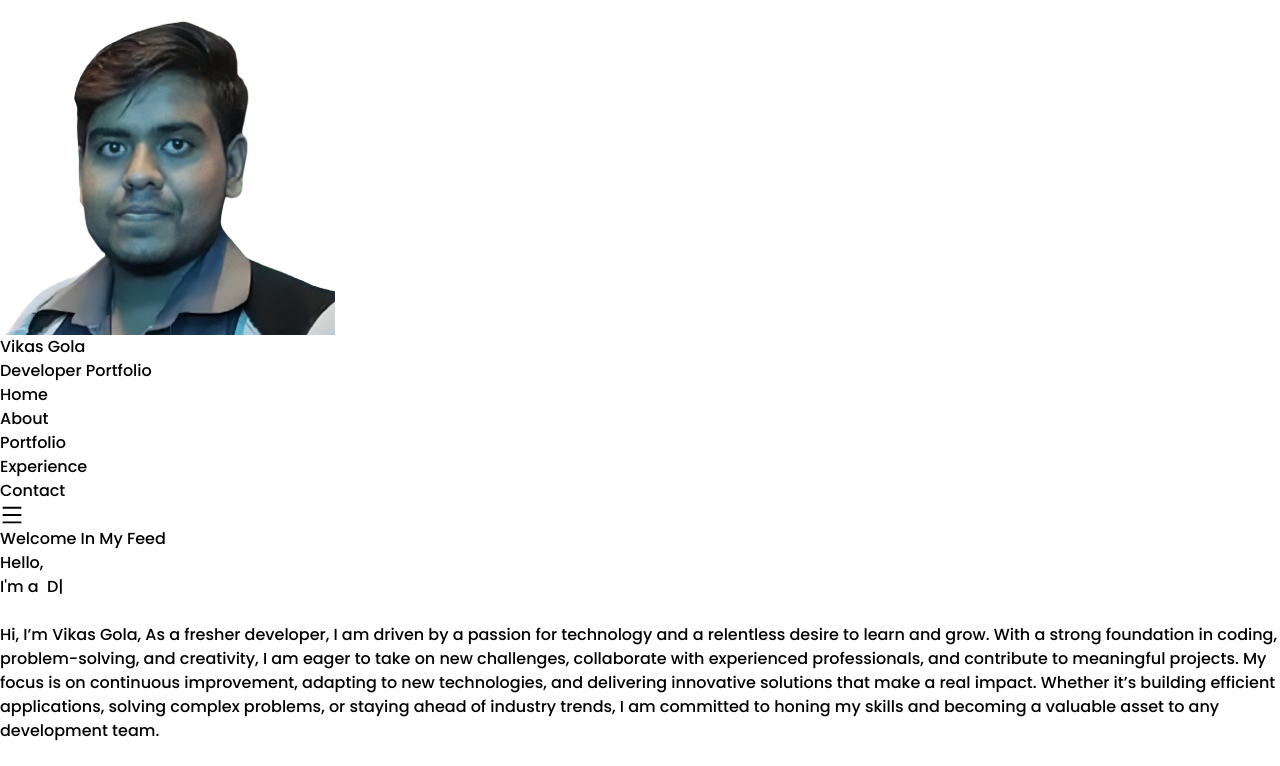
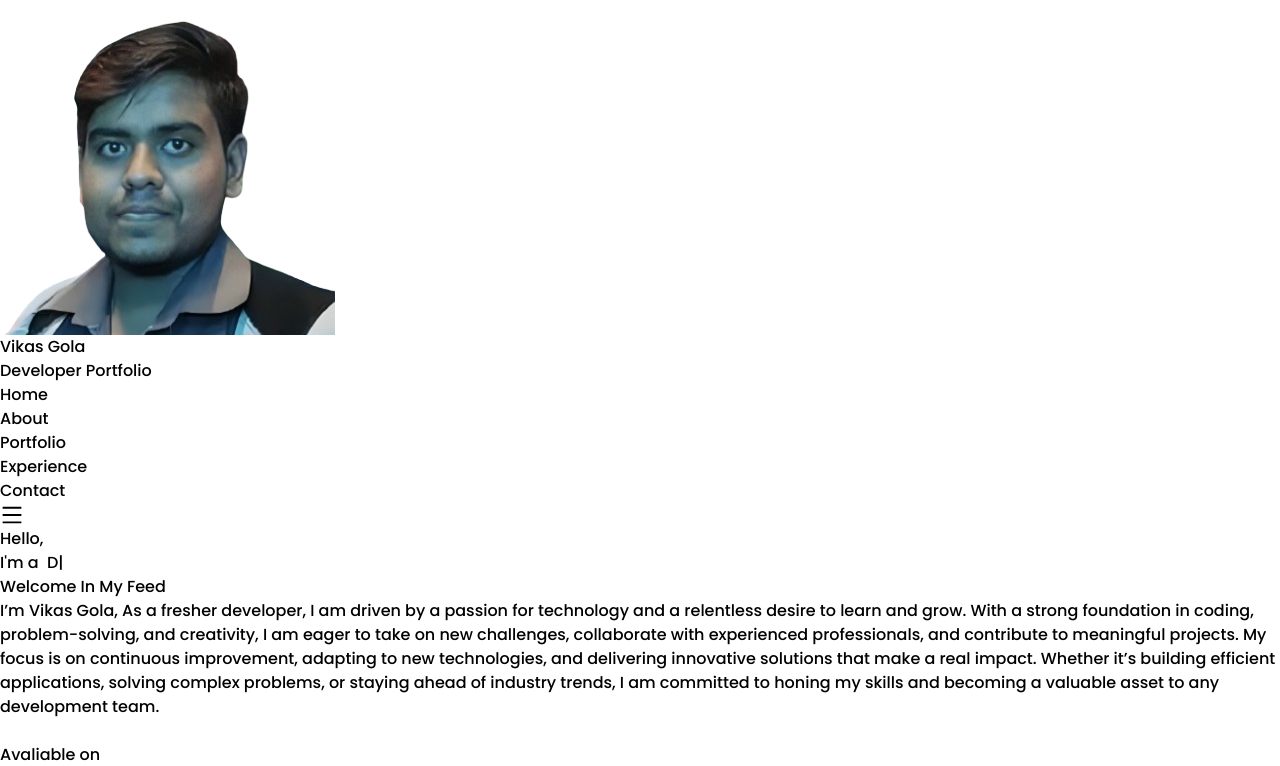
Before and after one commit to GlobalCodingTutorial/Portfolio.github.io, a React (Vite) app: page / in a window 1280 px wide. Shown: the top 766 px of the page. Built offline with nearby package versions, Linux system fonts and the light colour scheme.

Commit message:
change-9

```diff
--- a/src/components/Home.jsx
+++ b/src/components/Home.jsx
@@ -19,7 +19,6 @@ function Home() {
          <div className='flex flex-col md:flex-row'>
             {/*left side*/}
            <div className='md:w-1/2 mt-12 md:mt-24 space-y-2 order-2 md:order-1'>
-             <span className='text-xl'>Welcome In My Feed</span>
              <div className='flex space-x-1 text-2xl md:text-4xl'>
                <h1>Hello,
                 <br /><h2 className='text-blue-400'>I'm a &nbsp;
@@ -34,9 +33,10 @@ function Home() {
                 </h2>
                </h1>
              </div>
+             <span className='text-xl'>Welcome In My Feed</span>
              <br />
              <p className='text-sm md:text-md text-justify'>
-               Hi, I’m Vikas Gola, As a fresher developer, I am driven by a passion for technology and a relentless desire to
+               I’m Vikas Gola, As a fresher developer, I am driven by a passion for technology and a relentless desire to
                learn and grow. With a strong foundation in coding, problem-solving, and creativity, I am
                eager to take on new challenges, collaborate with experienced professionals, and
                contribute to meaningful projects. My focus is on continuous improvement, adapting to
```
